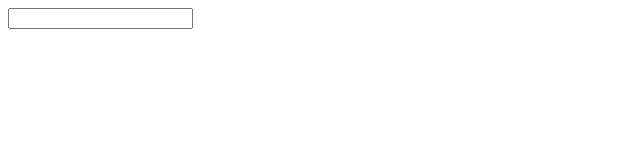
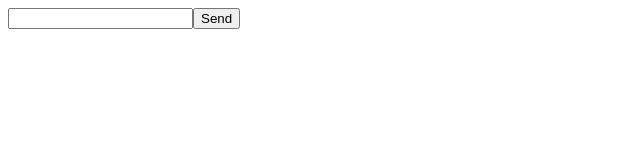
Before and after one commit to silent-sea1119/react, a React (Create React App) app: page / in a window 1280 px wide. Shown: the top 160 px of the page, without its empty margins (0-640 px from the left). Built offline with nearby package versions, Linux system fonts and the light colour scheme.

Commit message:
Add save button

```diff
--- a/src/NewMessageForm.js
+++ b/src/NewMessageForm.js
@@ -1,8 +1,15 @@
 export default function NewMessageForm() {
   return (
-    <input
-      type="text"
-      data-testid="messageText"
-    />
+    <>
+      <input
+        type="text"
+        data-testid="messageText"
+      />
+      <button
+        data-testid="sendButton"
+      >
+        Send
+      </button>
+    </>
   );
 }
```
